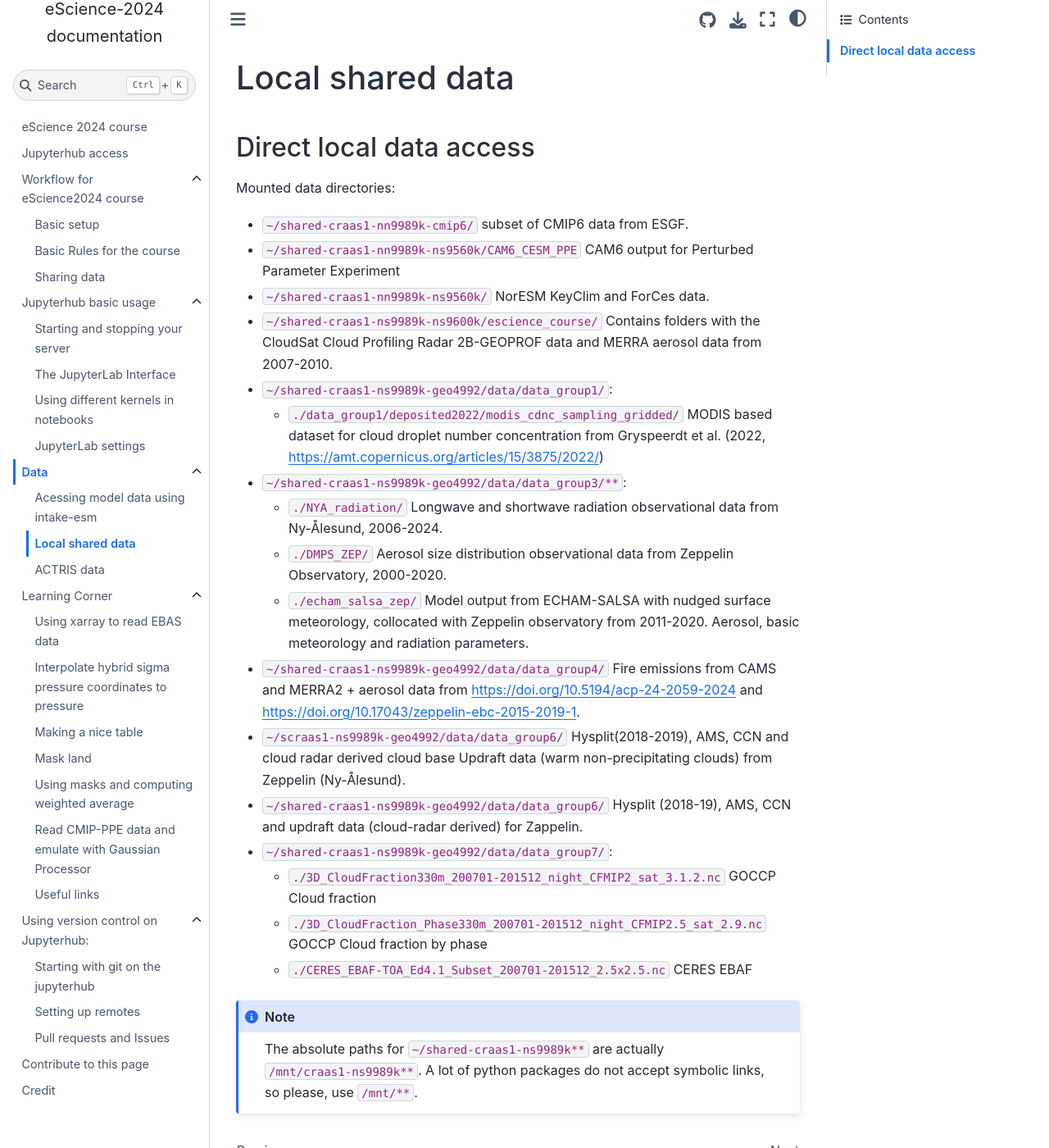
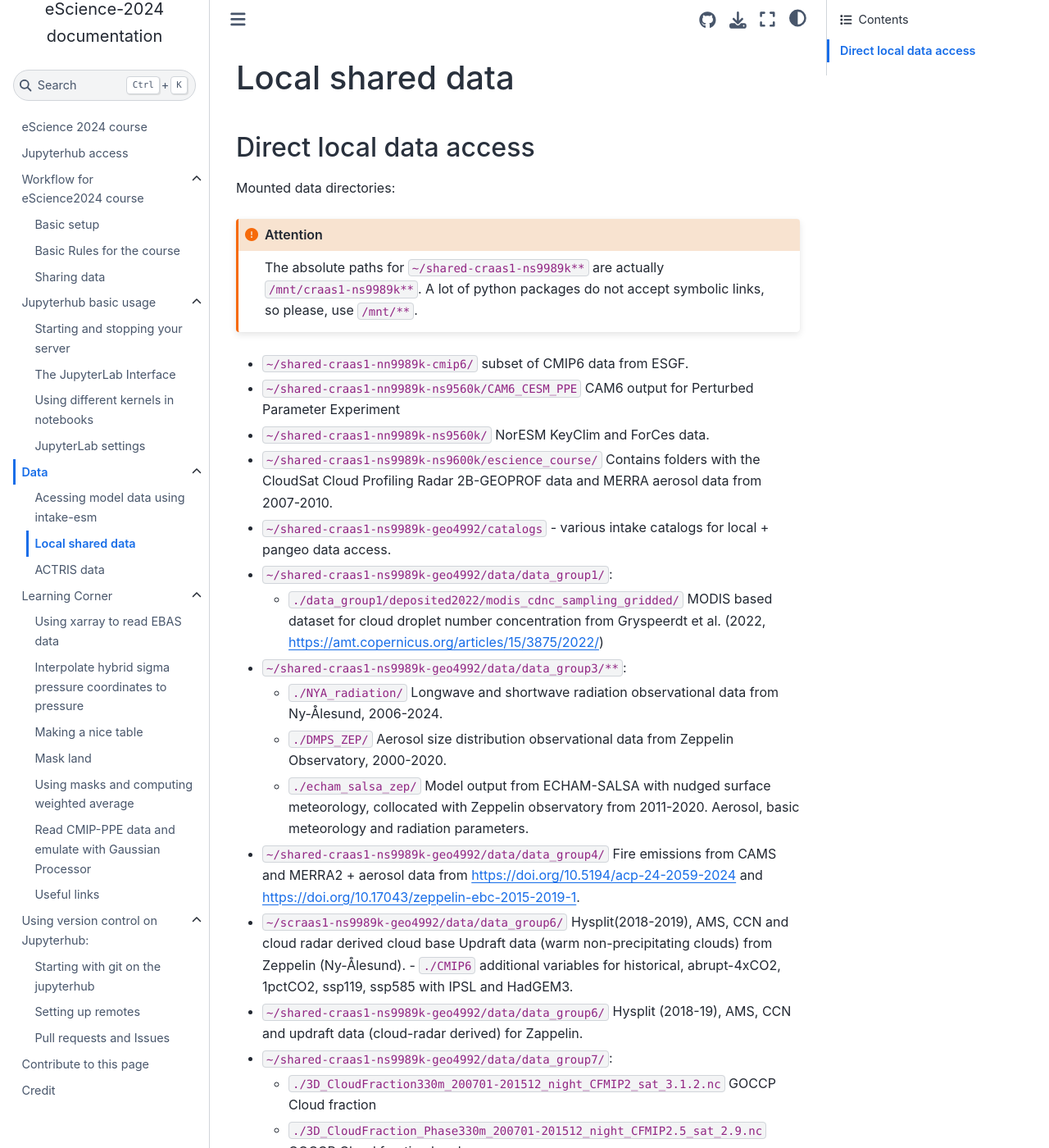
Before and after one commit to MetOs-UiO/eScience2024, a Sphinx documentation site: the page built from docs/data/local-data.rst, in a window 1280 px wide and 1400 px high. Shown: the whole window at 82% size. Built offline with Sphinx 7.4.7 and the Sphinx Book theme 1.1.4, drawn with Linux system fonts in a browser that asks for light colours; some of the changed lines change nothing that is shown; some of the changed text lies outside the part shown.

Commit message:
update data folder contents.

```diff
--- a/docs/data/local-data.rst
+++ b/docs/data/local-data.rst
@@ -6,6 +6,11 @@
 
 Mounted data directories:
 
+.. attention::
+
+  The absolute paths for ``~/shared-craas1-ns9989k**`` are actually ``/mnt/craas1-ns9989k**``. A lot of python packages do not accept symbolic links, so please, use ``/mnt/**``.
+
+
 - ``~/shared-craas1-nn9989k-cmip6/`` subset of CMIP6 data from ESGF.
 
 - ``~/shared-craas1-nn9989k-ns9560k/CAM6_CESM_PPE`` CAM6 output for Perturbed Parameter Experiment
@@ -13,6 +18,8 @@
 - ``~/shared-craas1-nn9989k-ns9560k/`` NorESM KeyClim and ForCes data.
 
 - ``~/shared-craas1-ns9989k-ns9600k/escience_course/`` Contains folders with the CloudSat Cloud Profiling Radar 2B-GEOPROF data and MERRA aerosol data from 2007-2010.
+
+- ``~/shared-craas1-ns9989k-geo4992/catalogs`` - various intake catalogs for local + pangeo data access.
 
 - ``~/shared-craas1-ns9989k-geo4992/data/data_group1/``:
 
@@ -29,6 +36,7 @@
 - ``~/shared-craas1-ns9989k-geo4992/data/data_group4/`` Fire emissions from CAMS and MERRA2 + aerosol data from `<https://doi.org/10.5194/acp-24-2059-2024>`_ and `<https://doi.org/10.17043/zeppelin-ebc-2015-2019-1>`_.
 
 - ``~/scraas1-ns9989k-geo4992/data/data_group6/`` Hysplit(2018-2019), AMS, CCN and cloud radar derived cloud base Updraft data (warm non-precipitating clouds) from Zeppelin (Ny-Ålesund).
+  - ``./CMIP6`` additional variables for historical, abrupt-4xCO2, 1pctCO2, ssp119, ssp585 with IPSL and HadGEM3.
 
 - ``~/shared-craas1-ns9989k-geo4992/data/data_group6/``  Hysplit (2018-19), AMS, CCN and updraft data (cloud-radar derived) for Zappelin.
 
@@ -38,8 +46,5 @@
   - ``./3D_CloudFraction330m_200701-201512_night_CFMIP2_sat_3.1.2.nc`` GOCCP Cloud fraction
   - ``./3D_CloudFraction_Phase330m_200701-201512_night_CFMIP2.5_sat_2.9.nc`` GOCCP Cloud fraction by phase
   - ``./CERES_EBAF-TOA_Ed4.1_Subset_200701-201512_2.5x2.5.nc`` CERES EBAF
-
-
-.. note::
-
-  The absolute paths for ``~/shared-craas1-ns9989k**`` are actually ``/mnt/craas1-ns9989k**``. A lot of python packages do not accept symbolic links, so please, use ``/mnt/**``.
+  - ``./amip`` - selected CMIP6 model output from amip experiment
+  - ``./amip+4k`` - selected CMIP6 model output from amip+4k experiment.
```
